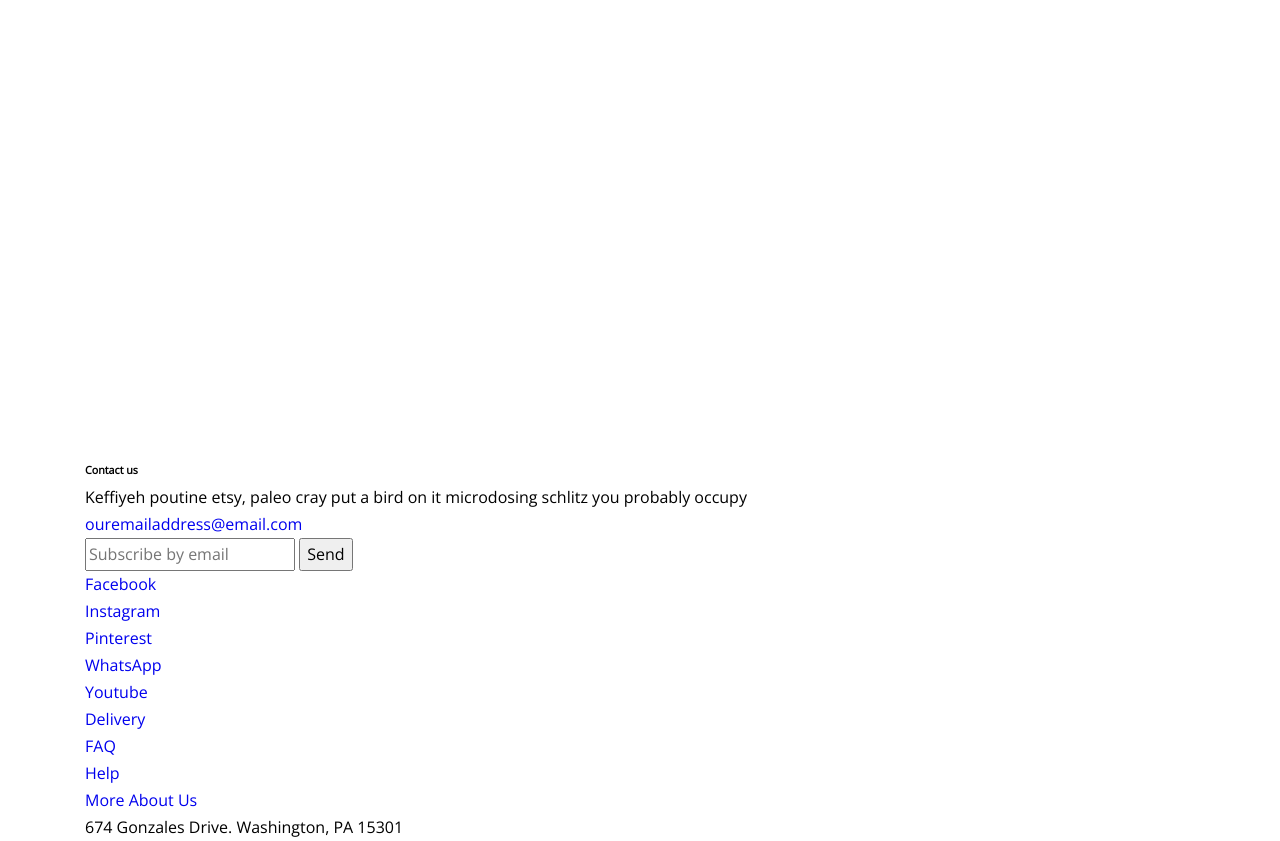
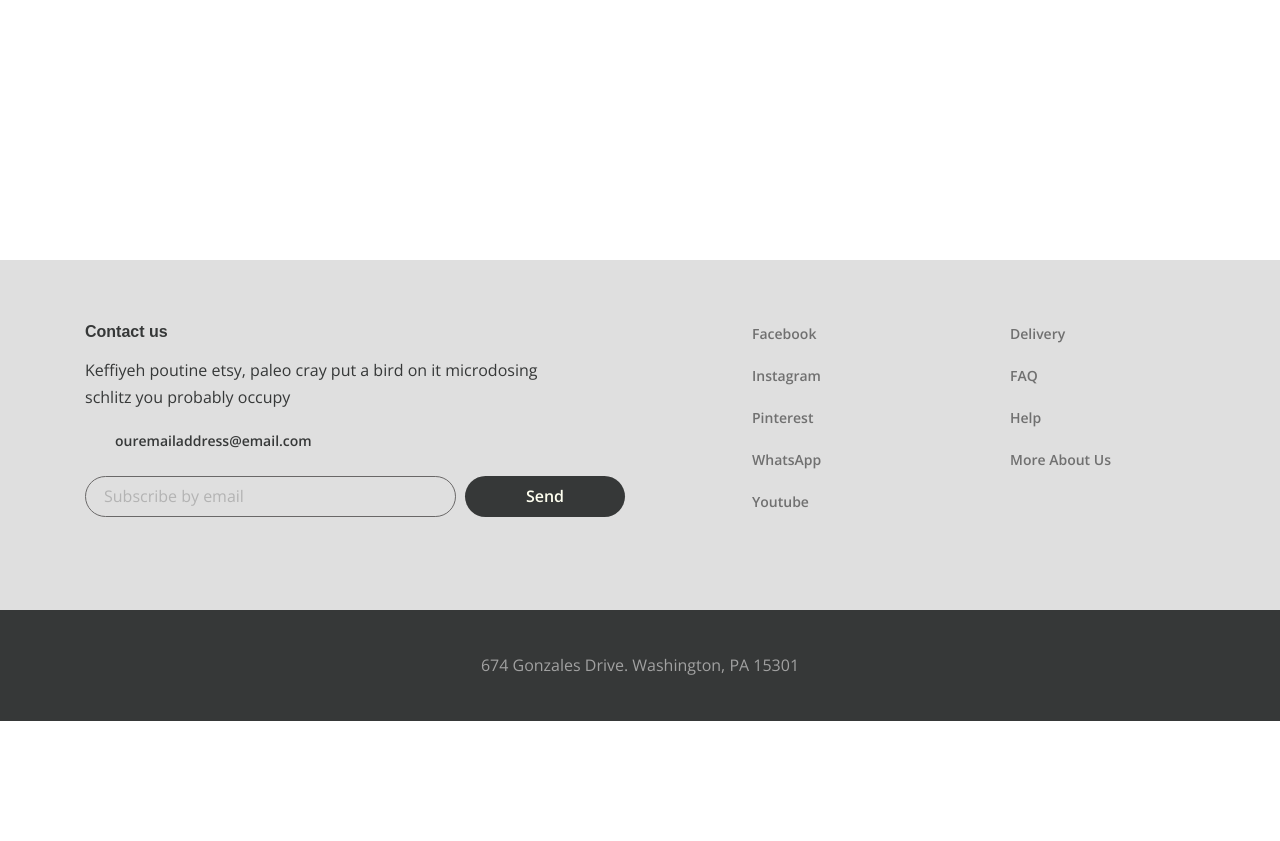
Before and after one commit to Shodtj/gulpdesire, a website: page app/index.html in a window 1280 px wide. Shown: the part 79-920 px from the top of the page. After the commit the page ends 800 px from the top, so only its background shows below. Drawn offline with nearby package versions, Linux system fonts and the light colour scheme.

Commit message:
footer links

```diff
--- a/app/index.html
+++ b/app/index.html
@@ -8,13 +8,13 @@
     <link rel="preconnect" href="https://fonts.googleapis.com">
     <link rel="preconnect" href="https://fonts.gstatic.com" crossorigin>
     <link
-      href="https://fonts.googleapis.com/css2?family=Montserrat:ital,wght@0,100..900;1,100..900&family=Open+Sans:ital@0;1&display=swap"
+      href="https://fonts.googleapis.com/css2?family=Montserrat:ital,wght@0,100..900;1,100..900&family=Open+Sans:wght@400;600;&display=swap"
       rel="stylesheet">
     <link rel="stylesheet" href="css/style.min.css">
   </head>
 
   <body>
-
+    <div class="wrapper">
     <header class="header">
       <div class="container">
         <div class="header__inner">
@@ -47,7 +47,7 @@
         </div>
       </div>
     </header>
-    <div class="wrapper">
+
       <main class="main"></main>
       <footer class="footer">
         <div class="footer__content">
@@ -61,7 +61,7 @@
                   Keffiyeh poutine etsy, paleo cray put a bird on it microdosing
                   schlitz you probably occupy
                 </p>
-                <a class="footer__info-mail"
+                <a class="footer__info-email"
                   href="mailto:ouremailaddress@email.com">
                   ouremailaddress@email.com
                 </a>
--- a/app/scss/_global.scss
+++ b/app/scss/_global.scss
@@ -8,6 +8,7 @@ body{
 	font-weight: 400;
 	font-size: 16px;
 	line-height: 27px;
+	color: $default;
 }
 .wrapper {
 	display: flex;
@@ -20,6 +21,7 @@ body{
 }
 .footer {
 	flex: 0 0 auto;
+
 }
 
 .container{
--- a/app/scss/_reset.scss
+++ b/app/scss/_reset.scss
@@ -30,6 +30,7 @@ blockquote,
 dl,
 dd {
   margin: 0;
+  font-size: inherit;
 }
 
 ul[class] {
--- a/app/scss/_vars.scss
+++ b/app/scss/_vars.scss
@@ -1,3 +1,6 @@
+$title: #363838;
+$default: #363838;
+
 %title-font{
     font-family: 'Montserat', sans-serif;
     font-weight: 700;
--- a/app/scss/style.scss
+++ b/app/scss/style.scss
@@ -37,3 +37,93 @@ margin: 0 auto;
         color: rgb(#363838, 90%);
     }
 }
+
+.footer{
+    &__content{
+        background: #DFDFDF;
+        padding: 60px 0 80px;
+    }
+    &__inner{
+        display: flex;
+        justify-content: space-between;
+    }
+    &__info{
+        width: 540px;
+    }
+    &__info-title{
+        color: $title;
+        @extend %title-font;
+        margin-bottom: 14px;
+        line-height: 23px
+    }
+    &__info-text{
+        margin-bottom: 16px;
+        max-width: 470px;
+    }
+    &__info-email{
+        font-weight: 600;
+        font-size: 14px;
+        color: $title;
+        margin-bottom: 22px;
+        padding-left: 30px;
+        display: inline-block;
+    }
+    &__form{
+        display: flex;
+    }
+    &__form-input{
+        padding: 6px 10px 6px 18px;
+        border-radius: 21px;
+        background-color: transparent;
+        opacity: 0.7;
+        border: 1px solid #383636;
+        width: 100%;
+        &::placeholder{
+            font-family: 'Open Sans', sans-serif;
+            font-weight: 400;
+            font-size: 16px;
+            line-height: 27px;
+            color: #A1A1A1;
+        }
+    }
+    &__form-button{
+        background-color: $title;
+        border: none;
+        color: #fffff0;
+        border-radius: 21px;
+        font-weight: 600;
+        padding: 6px 12px;
+        min-width: 160px;
+        margin-left: 9px;
+        cursor: pointer;
+
+    }
+    &__social{
+        width: 125px;
+        margin-right: auto;
+        margin-left: 99px;
+    }
+    &__social-link{
+        padding-left: 28px;
+    }
+    &__social-item,
+    &__menu-item{
+        margin-bottom: 15px;
+        font-weight: 600;
+        font-size: 14px;
+    }
+    &__social-link,
+    &__menu-link{
+        color: #707070;
+    }
+    &__menu{
+        margin-right: 60px;
+        width: 125px;
+    }
+    &__copuright{
+        background-color: $title;
+        color: #A1A1A1;
+        text-align: center;
+        padding: 42px 15px;
+    }
+}
```
Also changed, not shown: app/css/style.min.css.
